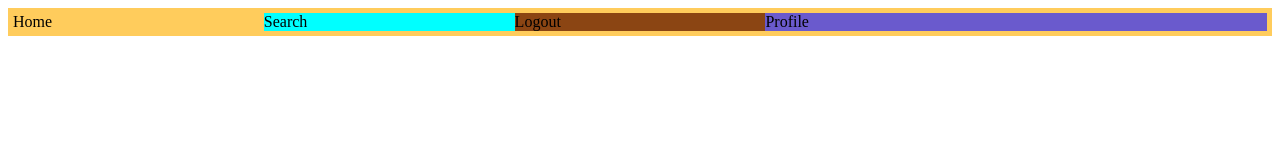
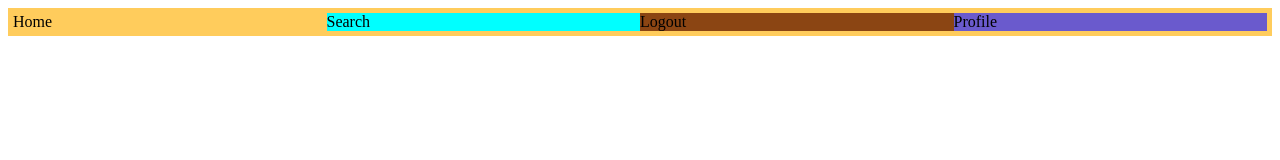
Before and after one commit to winniebosy/Flexbox, a plain HTML site: page index.html in a window 1280 px wide. Drawn offline with Linux system fonts and the light colour scheme.

Commit message:
flex-shrink

```diff
--- a/index.css
+++ b/index.css
@@ -2,15 +2,16 @@
     border: 5px solid #ffcc5c;
     display: flex;
     flex-direction: row;
-    justify-content: flex-end;
+    justify-content: center;
 }
 
 .home{
 background-color: #ffcc5c;
-margin-right: auto;
+
 }
 .search{
     background-color: aqua;
+    flex : -1;
 
 }
 .logout {
@@ -22,10 +23,9 @@ margin-right: auto;
 .profile {
     background-color: slateblue;
 
+
 }
 .container > section{
-    flex: 1;
+    flex: 2;
+
 }
-.container > .profile {
-    flex : 2;
-}
```
